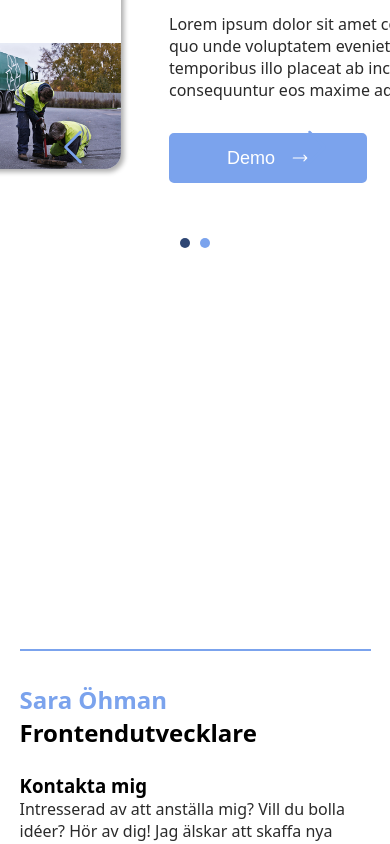
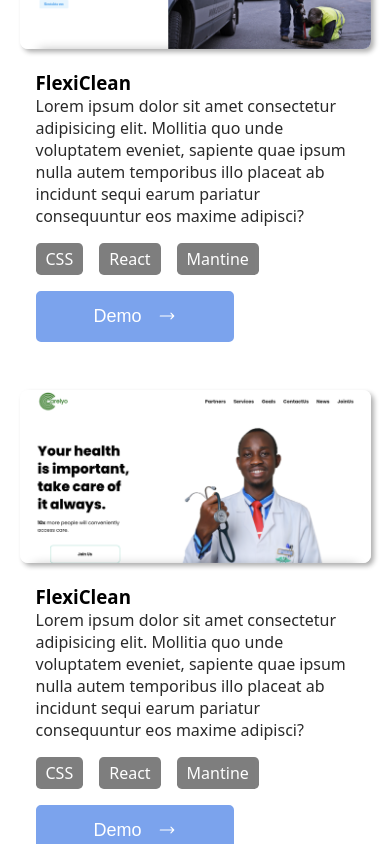
Before and after one commit to saraohman97/personal-site, a React (Create React App) app: page / in a window 390 px wide. Shown: the part 2180-3024 px from the top of the page. Built offline with nearby package versions, Linux system fonts and the light colour scheme.

Commit message:
Portfolio is now responsive and no carousel

```diff
--- a/src/App.css
+++ b/src/App.css
@@ -231,19 +231,52 @@ img {
 
 
 
+
 /* ------------------------------portfolio--------------------------------- */
-#portfölj {
-    height: 100vh;
-    padding-top: 5rem;
+.portfolio-wrapper {
+    display: grid;
+    grid-template-columns: 1fr;
+    gap: 3rem;
+    margin: 0 auto;
+}
+.portfolio-card {
+    border-radius: .5rem;
+}
+.portfolio-card img {
+    height: auto;
+    margin-bottom: 1rem;
+    box-shadow: 3px 3px 5px rgba(0, 0, 0, 0.323);
+    border-radius: .5rem;
+}
+.portfolio-text {
+    text-align: start;
+    padding-inline: 1rem;
+}
+.knowledge-info {
+    display: flex;
+    gap: 1rem;
+    margin-block: 1rem;
+}
+.knowledge-patch {
+    background-color: rgb(0, 0, 0);
+    opacity: 50%;
+    color: white;
+    padding: 5px 10px;
+    border-radius: .3rem;
+}
+.knowledge-patch:hover {
+    opacity: 100%;
+    cursor: default;
+}
 
-    display: flex;
-    align-items: center;
-    flex-direction: column;
-    position: relative;
+/* @media screen and (min-width: 568px) { */
+@media screen and (min-width: 700px) {
+    .portfolio-wrapper {
+        grid-template-columns: 1fr 1fr;
+        max-width: 1300px;
+    }
 }
-#portfölj p {
-    margin-block: 1rem 2rem;
-}
+
 
 
 
--- a/src/Css/Carousel.css
+++ b/src/Css/Carousel.css
@@ -1,4 +1,4 @@
-.carousel {
+/* .carousel {
     overflow: hidden;
     margin-block: 4rem 2rem;
 }
@@ -18,7 +18,6 @@
 .carousel-item img {
     width: 400px;
     border-radius: 1rem;
-    /* border: 2px solid lightblue; */
     box-shadow: 3px 3px 5px rgba(0, 0, 0, 0.323);
 }
 .carousel-item .portfolio-text {
@@ -78,4 +77,4 @@
     border: none;
     margin: 0;
     padding: 0;
-}
+} */
--- a/src/pages/Portfolio.js
+++ b/src/pages/Portfolio.js
@@ -1,15 +1,47 @@
 import flexiclean from '../assets/flexiclean.png'
 import carelyo from '../assets/carelyo.png'
 import { HiArrowLongRight } from "react-icons/hi2"
-import Carousel, { CarouselItem } from '../components/Carousel'
+// import Carousel, { CarouselItem } from '../components/Carousel'
 
 const Portfolio = ({ english }) => {
   return (
-    <div id='portfölj'>
+    <div id='portfölj' className='section'>
       <h1>{english === true ? 'Portfolio' : 'Portfölj'}</h1>
-      <p>{english === true ? 'Most recent work' : 'Mest nyligen arbeten'}</p>
+      <p className='section-subtitle'>{english === true ? 'Most recent work' : 'Mest nyligen arbeten'}</p>
 
-      <Carousel>
+      <div className="portfolio-wrapper">
+        <div className="portfolio-card">
+          <img src={flexiclean} alt="" />
+
+          <div className="portfolio-text">
+            <h3>FlexiClean</h3>
+            <p>Lorem ipsum dolor sit amet consectetur adipisicing elit. Mollitia quo unde voluptatem eveniet, sapiente quae ipsum nulla autem temporibus illo placeat ab incidunt sequi earum pariatur consequuntur eos maxime adipisci?</p>
+            <div className="knowledge-info">
+              <div className="knowledge-patch">CSS</div>
+              <div className="knowledge-patch">React</div>
+              <div className="knowledge-patch">Mantine</div>
+            </div>
+            <button>Demo <HiArrowLongRight /> </button>
+          </div>
+        </div>
+
+        <div className="portfolio-card">
+          <img src={carelyo} alt="" />
+
+          <div className="portfolio-text">
+            <h3>FlexiClean</h3>
+            <p>Lorem ipsum dolor sit amet consectetur adipisicing elit. Mollitia quo unde voluptatem eveniet, sapiente quae ipsum nulla autem temporibus illo placeat ab incidunt sequi earum pariatur consequuntur eos maxime adipisci?</p>
+            <div className="knowledge-info">
+              <div className="knowledge-patch">CSS</div>
+              <div className="knowledge-patch">React</div>
+              <div className="knowledge-patch">Mantine</div>
+            </div>
+            <button>Demo <HiArrowLongRight /> </button>
+          </div>
+        </div>
+      </div>
+
+      {/* <Carousel>
         <CarouselItem>
           <img src={flexiclean} alt="" />
 
@@ -28,7 +60,7 @@ const Portfolio = ({ english }) => {
             <button>Demo <HiArrowLongRight /></button>
           </div>
         </CarouselItem>
-      </Carousel>
+      </Carousel> */}
 
     </div>
   )
```
